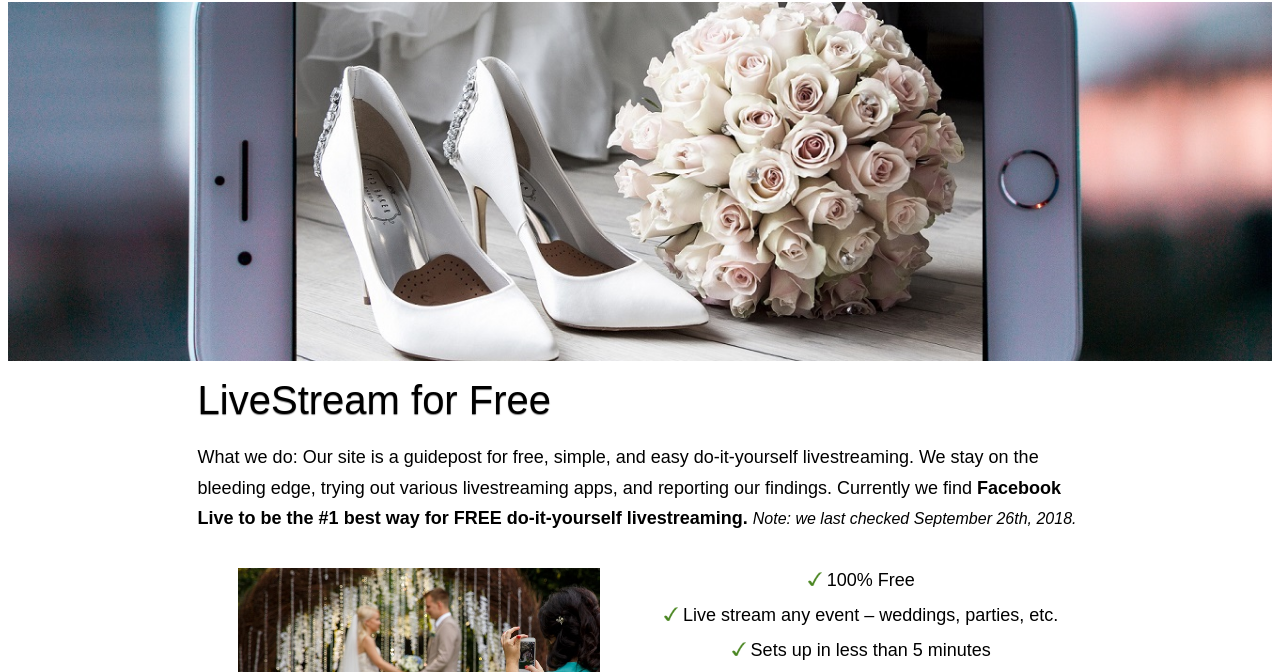
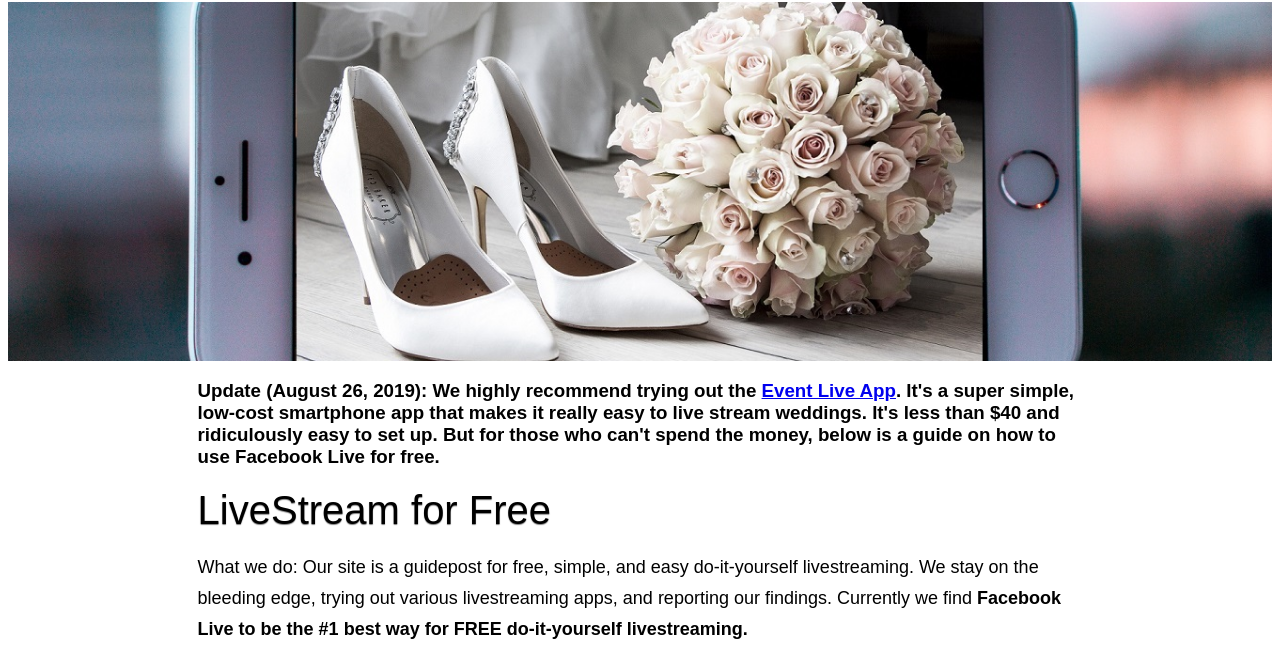
Before and after one commit to mssiegel/livestream, a website built with webpack: page src/index.html in a window 1280 px wide. Shown: the part 78-750 px from the top of the page. Built offline with nearby package versions, Linux system fonts and the light colour scheme.

Commit message:
added reference to EventLive app

```diff
--- a/src/index.html
+++ b/src/index.html
@@ -35,9 +35,10 @@
     </header>
 
   <section>
+    <h3>Update (August 26, 2019): We highly recommend trying out the <a href="https://www.eventlive.pro/">Event Live App</a>. It's a super simple, low-cost smartphone app that makes it really easy to live stream weddings. It's less than $40 and ridiculously easy to set up. But for those who can't spend the money, below is a guide on how to use Facebook Live for free.</h4>
     <h2>LiveStream for Free</h2>
     <p class="large-font line-height-high">What we do: Our site is a guidepost for free, simple, and easy do-it-yourself livestreaming. We stay on the bleeding edge, trying out various livestreaming apps, and reporting our findings. Currently we find <strong>Facebook Live to be the #1 best way for FREE do-it-yourself livestreaming.</strong>
-       <span class="small-font"><em>Note: we last checked September 26th, 2018.</em></span>
+       <span class="small-font"></span>
     </p>
     <div class="row">
       <figure >
```
Also changed, not shown: dist/index.html, 1 other file.
